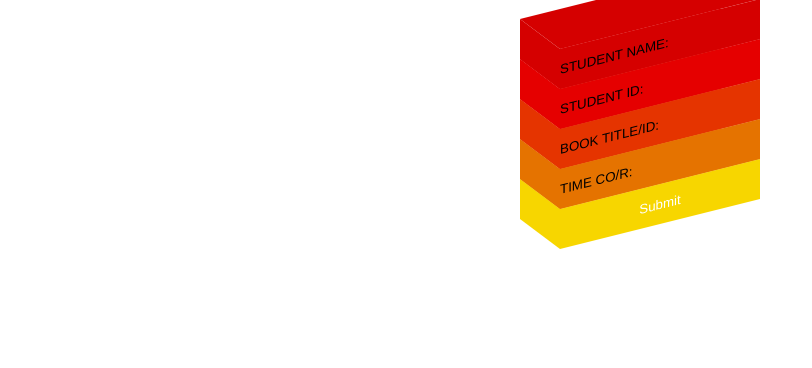
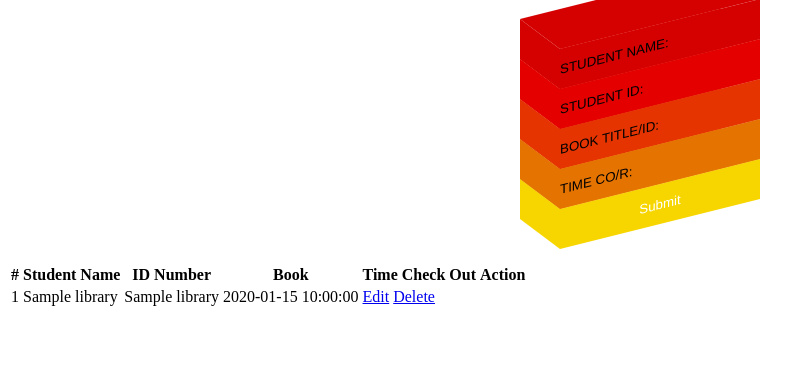
Before and after one commit to elijahf95/Library-Management-System, a PHP site: page / in a window 1280 px wide. Shown: the part 139-507 px from the top of the page, without its empty margins (0-812 px from the left). Run offline with PHP 8.4, Linux system fonts and the light colour scheme; tables that the repository leaves empty or names only in its code hold one stand-in row (values such as "Sample post").

Commit message:
Updated index

```diff
--- a/index.php
+++ b/index.php
@@ -5,6 +5,7 @@
     <meta name="viewport" content="width=device-width, initial-scale=1">
     <title>LIBRARY MANAGEMENT SYSTEM</title>
     <link rel="stylesheet" href="style.css">
+
 </head>
 <body>
     <!-- Adding line breaks for spacing -->
@@ -17,23 +18,84 @@
     <br>
     <br>
     <center>
-        <form class="form" action="db.php" method="POST">
+        <form class="form" action="add-library.php" method="POST">
             <ul class="wrapper">
+
             	  <!-- Input for the First Box -->
-            	  <li style="--i:5;"><input class="input" type="text" placeholder="STUDENT NAME:" required=""></li>
+            	  <li style="--i:5;"><input name= "studentname" class="input" type="text" placeholder="STUDENT NAME:" required=""></li>
+
                 <!-- Input for the Second Box -->
-                <li style="--i:4;"><input class="input" type="text" placeholder="STUDENT ID:" required=""></li>
+                <li style="--i:4;"><input name="studentid" class="input" type="text" placeholder="STUDENT ID:" required=""></li>
+
                 <!-- Input for the Third Box -->
-                <li style="--i:3;"><input class="input" placeholder="BOOK TITLE/ID:" required="" name="book-title"></li>
+                <li style="--i:3;"><input name="booktitle" class="input" placeholder="BOOK TITLE/ID:" required="" name="book-title"></li>
+
                 <!-- Input for the Fourth Box -->
-                <li style="--i:2;"><input class="input" type="text" placeholder="TIME CO/R:" required="" name=""></li>
+                <li style="--i:2;"><input name="timeco" class="input" type="text" placeholder="TIME CO/R:" required="" name=""></li>
+
                 <!-- Submit button for the form -->
                 <button type="submit" style="--i:1;">Submit</button>
             </ul>
         </form>
     </center>
+<?php
+$conn = new mysqli("localhost", "LMS", "lib", "library_db");
+
+$sql = 'SELECT * FROM library';
+
+$result = $conn->query($sql);
+
+?>
+
+<div class="row">
+	<table class="table table-border"><br>
+		<thead>
+			<tr>
+				<th scope="col">#</th>
+				<th scope="col">Student Name</th>
+				<th scope="col">ID Number</th>
+				<th scope="col">Book</th>
+				<th scope="col">Time Check Out</th>
+				<th scope="col">Action</th>
+			</tr>
+		</thead>
+		<tbody>
+
+<?php while ($row= $result->fetch_assoc())
+: ?>
+<tr>
+	<td><?php echo $row['id']; ?></td>
+	<td><?php echo $row['studentname']; ?></td>
+	<td><?php echo $row['booktitle']; ?></td>
+	<td><?php echo $row['timeco']; ?></td>
+	<td>
+		<a href="edit-library.php?id=<?php echo $row['id']; ?>" class="btn btn-sm btn-info">Edit</a>
+		<a onclick="delete_library(<?php echo $row['id']; ?>)" href="#" class="btn btn-sm btn-danger">Delete</a>
+	</td>
+</tr>
+<?php endwhile; ?>
+</tbody>
+</table>
+</div>
+
+</div>
+
+  <script src="https://cdn.jsdelivr.net/npm/bootstrap@5.3.2/dist/js/bootstrap.bundle.min.js" integrity="sha384-C6RzsynM9kWDrMNeT87bh95OGNyZPhcTNXj1NW7RuBCsyN/o0jlpcV8Qyq46cDfL" crossorigin="anonymous">
+  </script>
+
+  </body>
+
+  <script>
+  	function delete_library(id){
+  		if (confirm("Do you want to delete this data?")){
+  			swindow.location = "delete-library.php?id"+id;
+  		}
+  	}
+  </script>
+
+
+
+
+
 </body>
 </html>
-<?php
-
-?>
```
